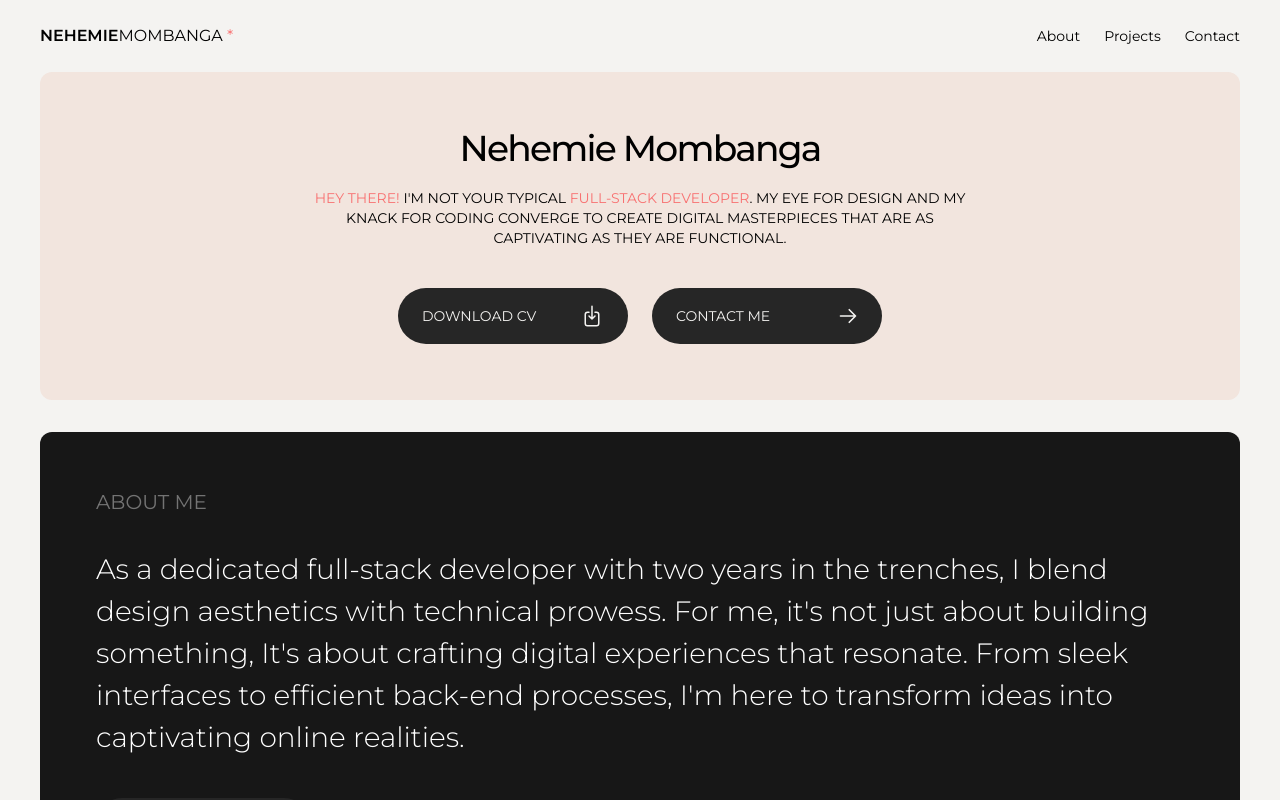
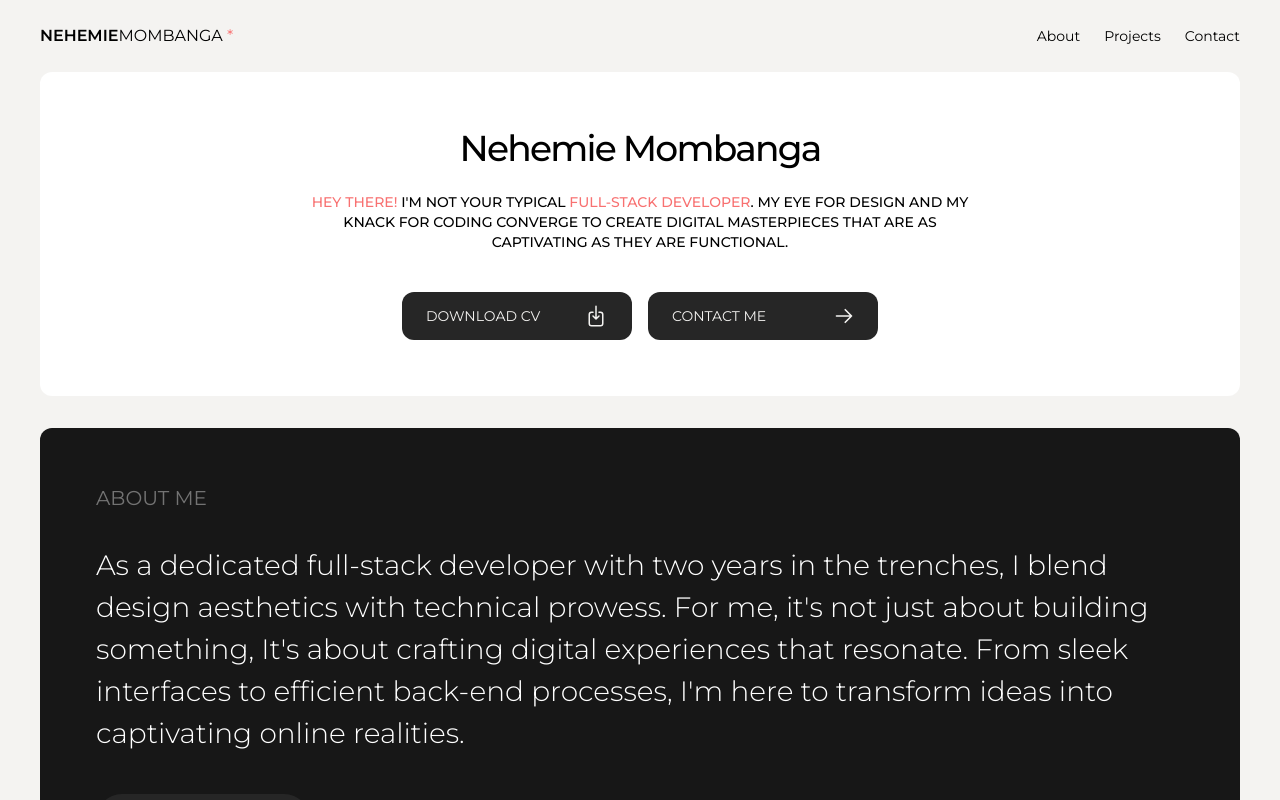
Before and after one commit to NehemieMbg/6nehemie, a Next.js app: page / in a window 1280 px wide. Shown: the top 800 px of the page. Built offline with nearby package versions, Linux system fonts and the light colour scheme.

Commit message:
change bg hero

```diff
--- a/app/components/hero/Hero.tsx
+++ b/app/components/hero/Hero.tsx
@@ -6,33 +6,32 @@ import {
   ChatBubbleLeftRightIcon,
   DocumentIcon,
 } from '@heroicons/react/24/outline';
-import { LinkedIn } from '..';
 
 const Hero = () => {
   return (
     <section className="px-10 ">
-      <div className="flex items-center justify-center rounded-xl font-montserrat bg-[#F2E5DE] bg-bottom bg-cover">
+      <div className="flex items-center justify-center rounded-xl font-montserrat bg-[#F2E5DE] bg-white bg-bottom bg-cover">
         <div className="w-full flex flex-col items-center py-14">
-          <h1 className="text-4xl font-medium mb-3 tracking-tighter">
+          <h1 className="text-4xl font-medium mb-4 tracking-tighter">
             Nehemie Mombanga
           </h1>
           {/* <p className=" font-medium">Full-Stack Developer</p> */}
-          <p className="mb-10 max-w-2xl text-sm text-center mt-2 uppercase">
+          <p className="mb-10 max-w-2xl text-sm font-medium text-center mt-2 uppercase">
             <span className="text-red-400">Hey there!</span> I&apos;m not your
             typical <span className="text-red-400 ">full-stack developer</span>.
             My eye for design and my knack for coding converge to create digital
             masterpieces that are as captivating as they are functional.
           </p>
 
-          <div className="w-full flex gap-6 justify-center text-creme ">
-            <button className="flex justify-between items-center w-full max-w-[230px] bg-neutral-800  p-4 px-6 rounded-full">
+          <div className="w-full flex gap-4 justify-center text-creme ">
+            <button className="flex justify-between items-center w-full max-w-[230px] bg-neutral-800  p-3 px-6 rounded-xl">
               <div className="flex gap-4 items-center">
                 <p className="uppercase text-sm">Download Cv</p>
               </div>
               <ArrowDownOnSquareIcon className="h-6" strokeWidth={1.5} />
             </button>
 
-            <button className="flex justify-between items-center w-full max-w-[230px] bg-neutral-800 p-4 px-6 rounded-full">
+            <button className="flex justify-between items-center w-full max-w-[230px] bg-neutral-800 p-3 px-6 rounded-xl">
               <div className="flex gap-4 items-center">
                 <p className="uppercase text-sm">Contact Me</p>
               </div>
```
